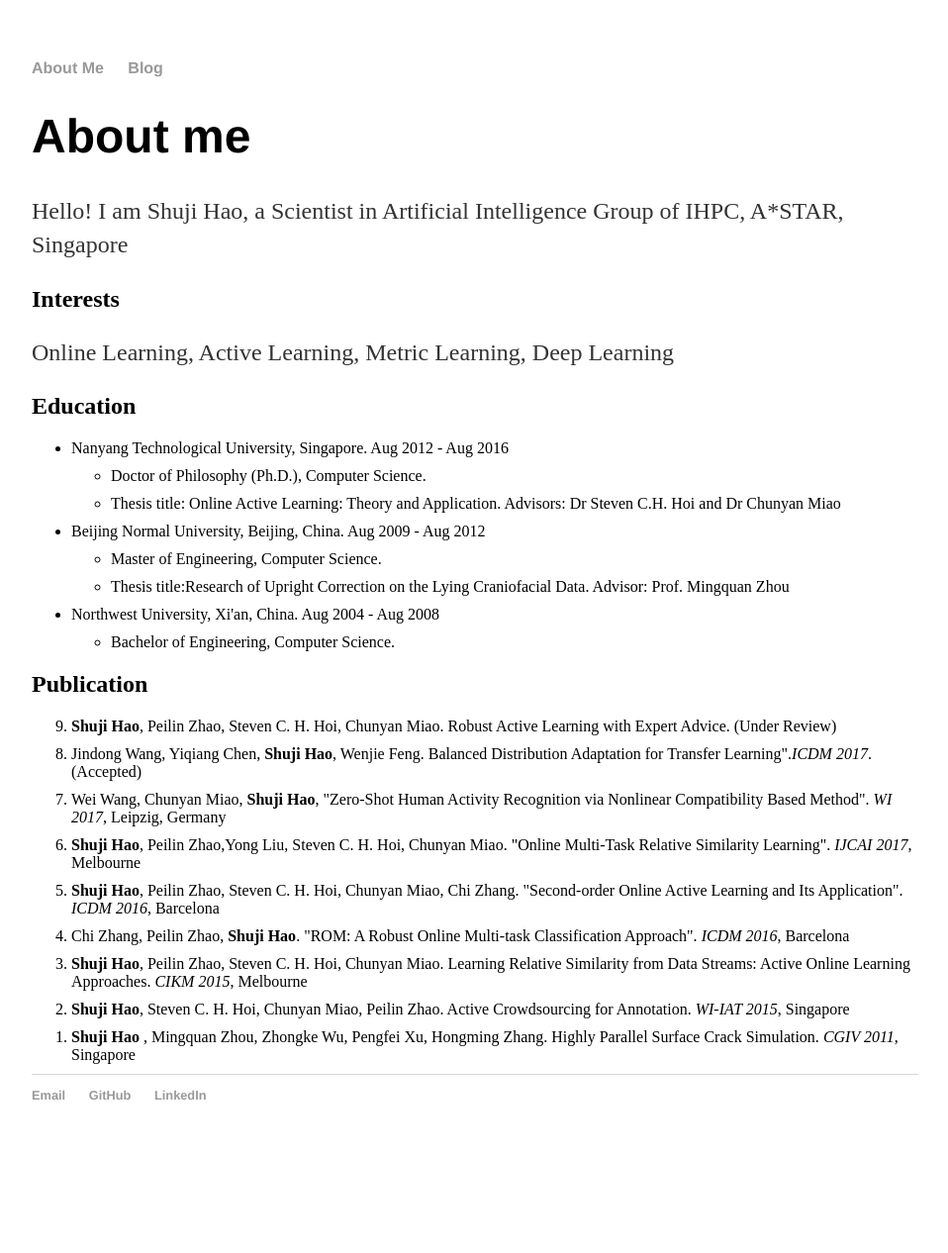
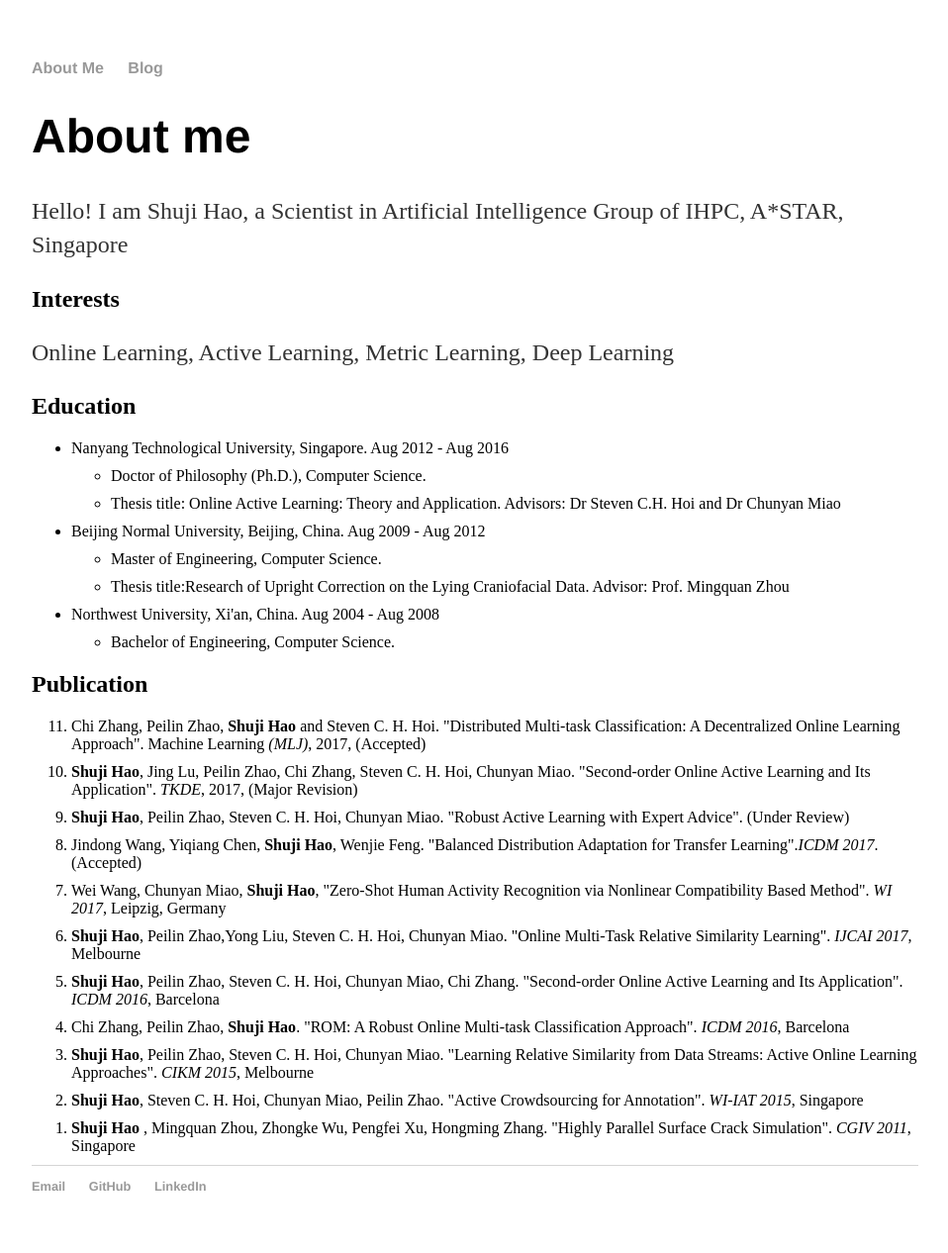
Before and after one commit to haoshuji/haoshuji.github.io, a Jekyll site: the page built from about/index.html, in a window 1280 px wide. Shown: the whole page at 99% size, without its empty margins (160-1118 px from the left). Built offline with Jekyll 4.4.1, drawn with Linux system fonts in a browser that asks for light colours; before the commit the page ends 1174 px from its top, so only the background shows below that.

Commit message:
add new publication

```diff
--- a/about/index.html
+++ b/about/index.html
@@ -30,9 +30,15 @@
 </ul>
 <h2> Publication </h2>
 <ol reversed>
-  <li><strong>Shuji Hao</strong>, Peilin Zhao, Steven C. H. Hoi, Chunyan Miao. Robust Active Learning with Expert Advice. (Under Review)
+  <li>Chi Zhang, Peilin Zhao, <strong>Shuji Hao</strong> and  Steven C. H. Hoi. "Distributed Multi-task Classification: A Decentralized Online Learning Approach".  Machine Learning <em>(MLJ)</em>, 2017, (Accepted)
   </li>
-  <li> Jindong Wang, Yiqiang Chen, <strong>Shuji Hao</strong>, Wenjie Feng. Balanced Distribution Adaptation for Transfer Learning".<em>ICDM 2017</em>. (Accepted)
+
+  <li><strong>Shuji Hao</strong>, Jing Lu,  Peilin Zhao, Chi Zhang, Steven C. H. Hoi, Chunyan Miao. "Second-order Online Active Learning and Its Application". <em>TKDE</em>, 2017, (Major Revision)
+  </li>
+
+  <li><strong>Shuji Hao</strong>, Peilin Zhao, Steven C. H. Hoi, Chunyan Miao. "Robust Active Learning with Expert Advice". (Under Review)
+  </li>
+  <li> Jindong Wang, Yiqiang Chen, <strong>Shuji Hao</strong>, Wenjie Feng. "Balanced Distribution Adaptation for Transfer Learning".<em>ICDM 2017</em>. (Accepted)
   </li>
   <li>Wei Wang, Chunyan Miao, <strong>Shuji Hao</strong>, "Zero-Shot Human Activity Recognition via Nonlinear Compatibility Based Method". <em>WI 2017</em>, Leipzig, Germany
   </li>
@@ -43,13 +49,13 @@
   <li>Chi Zhang, Peilin Zhao, <strong>Shuji Hao</strong>. "ROM: A Robust Online Multi-task Classification Approach". <em>ICDM 2016</em>, Barcelona
   </li>
   <li>
-    <strong>Shuji Hao</strong>, Peilin Zhao, Steven C. H. Hoi, Chunyan Miao. Learning Relative Similarity from Data Streams: Active Online Learning Approaches. <em>CIKM 2015</em>, Melbourne
+    <strong>Shuji Hao</strong>, Peilin Zhao, Steven C. H. Hoi, Chunyan Miao. "Learning Relative Similarity from Data Streams: Active Online Learning Approaches". <em>CIKM 2015</em>, Melbourne
   </li>
   <li>
-    <strong>Shuji Hao</strong>, Steven C. H. Hoi, Chunyan Miao, Peilin Zhao. Active Crowdsourcing for Annotation. <em>WI-IAT 2015</em>, Singapore
+    <strong>Shuji Hao</strong>, Steven C. H. Hoi, Chunyan Miao, Peilin Zhao. "Active Crowdsourcing for Annotation". <em>WI-IAT 2015</em>, Singapore
   </li>
   <li>
-    <strong>Shuji Hao </strong>, Mingquan Zhou, Zhongke Wu, Pengfei Xu, Hongming Zhang. Highly Parallel Surface Crack Simulation. <em>CGIV 2011</em>, Singapore
+    <strong>Shuji Hao </strong>, Mingquan Zhou, Zhongke Wu, Pengfei Xu, Hongming Zhang. "Highly Parallel Surface Crack Simulation". <em>CGIV 2011</em>, Singapore
   </li>
 
 </ol>
```
